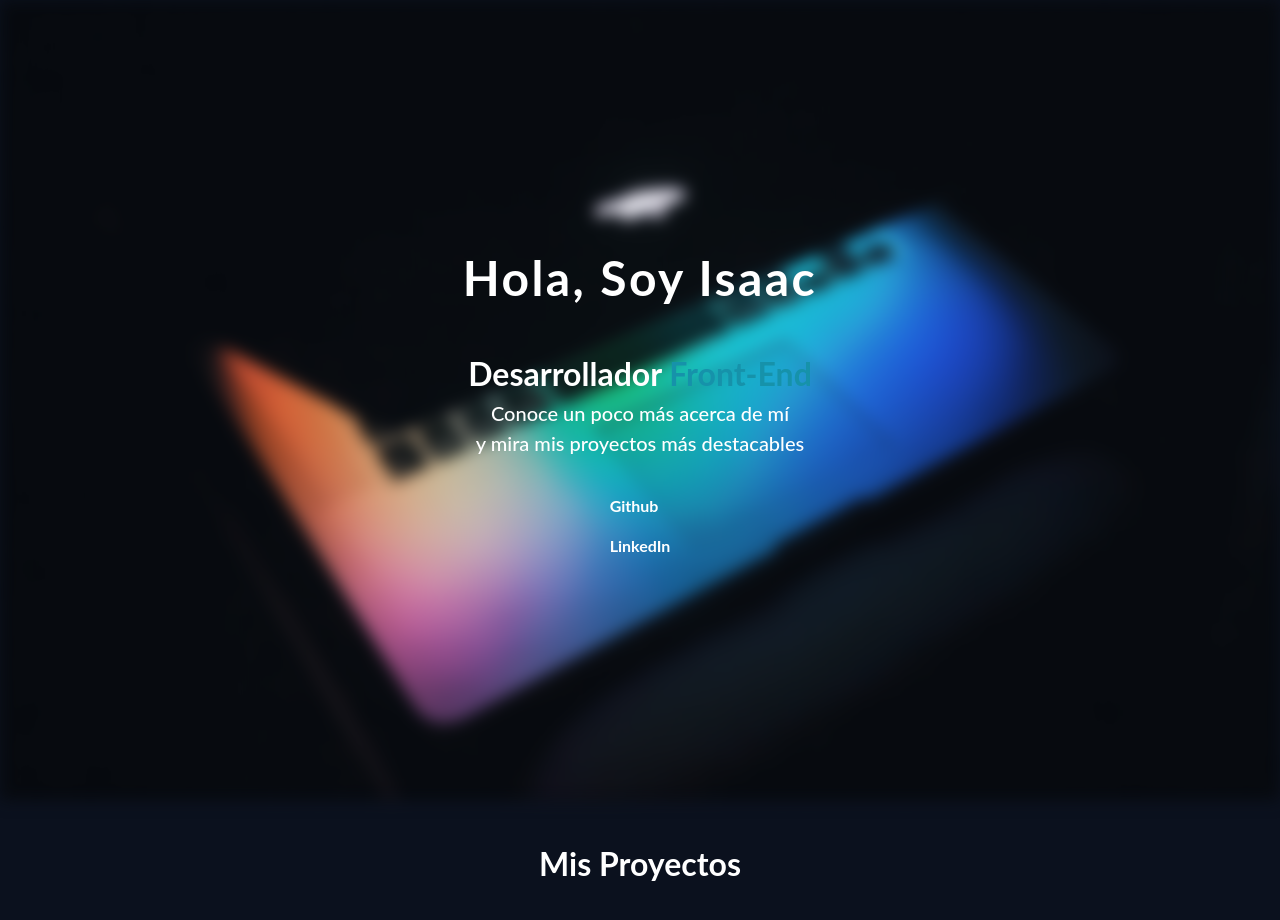
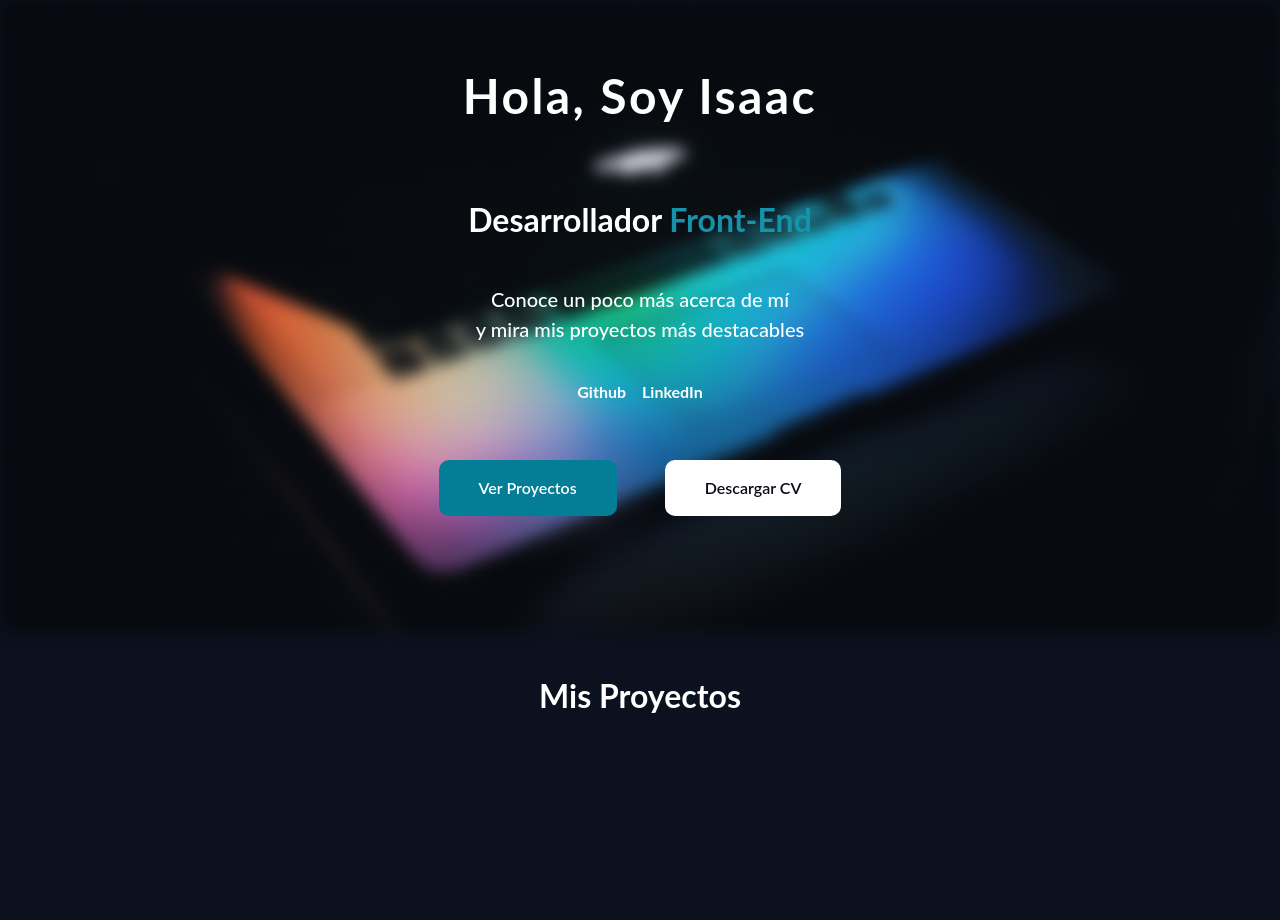
Before and after one commit to ifernandezNv/portafolio, a Next.js app: page / in a window 1280 px wide. Shown: the top 920 px of the page. Built offline with nearby package versions, Linux system fonts and the light colour scheme.

Commit message:
Ajustes de estilos

```diff
--- a/src/pages/index.js
+++ b/src/pages/index.js
@@ -16,7 +16,7 @@ export default function Home() {
 
         <link rel="icon" href="/favicon.ico" />
       </Head>
-      <header className={`min-h-screen bg-azul-oscuro relative`}>
+      <header className={`h-5/6 bg-azul-oscuro relative`}>
             <Image
               src={'/assets/bgHeader.png'}
               alt='Imagen bg-header'
@@ -24,14 +24,14 @@ export default function Home() {
               width={1200}
               quality={100}
               fit={true}
-              className='min-h-screen w-full relative blur '
+              className='w-full relative blur h-5/6'
             />
-            <div className='flex flex-col items-center  justify-center absolute top-0 z-50 w-full min-h-screen' >
+            <div className='flex flex-col items-center  justify-center absolute -top-28 z-50 w-full min-h-screen' >
               <h1 className='text-white text-center text-4xl font-bold tracking-wider'>Hola, Soy Isaac</h1>
-              <h2 className='text-2xl font-bold mt-9 text-white'>Desarrollador <span className='text-span'>Front-End</span></h2>
-              <p className='text-white text-center text-lg font-medium'>Conoce un poco más acerca de mí</p>
+              <h2 className='text-2xl font-bold mt-16 text-white'>Desarrollador <span className='text-span'>Front-End</span></h2>
+              <p className='text-white text-center text-lg font-medium mt-10'>Conoce un poco más acerca de mí</p>
               <p className='text-white text-center text-lg font-medium'>y mira mis proyectos más destacables</p>
-              <div className='flex flex-col gap-4 mt-9'>
+              <div className='flex justify-center gap-4 mt-9'>
                 <div className='flex gap-3'>
                   <Link href='https://github.com/ifernandezNv' alt='Github profile' className='text-white text-sm font-bold'>Github</Link>
                 </div>
@@ -39,6 +39,10 @@ export default function Home() {
                   <Link href='https://github.com/ifernandezNv' alt='Github profile' className='text-white text-sm font-bold'>LinkedIn</Link>
                 </div>
               </div>
+              <div className='flex gap-12 mt-14'>
+                  <Link href='#proyectos' className='text-center text-white shadow font-semibold px-10 py-4 bg-bgAzul rounded'>Ver Proyectos</Link>
+                  <a href="" download className='text-black px-10 py-4 font-semibold rounded bg-white'>Descargar CV</a>
+                </div>
             </div>
 
       </header>
```
